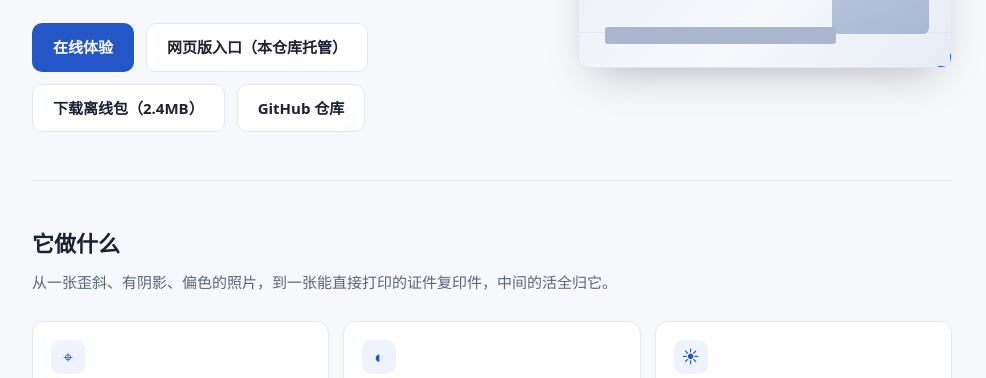
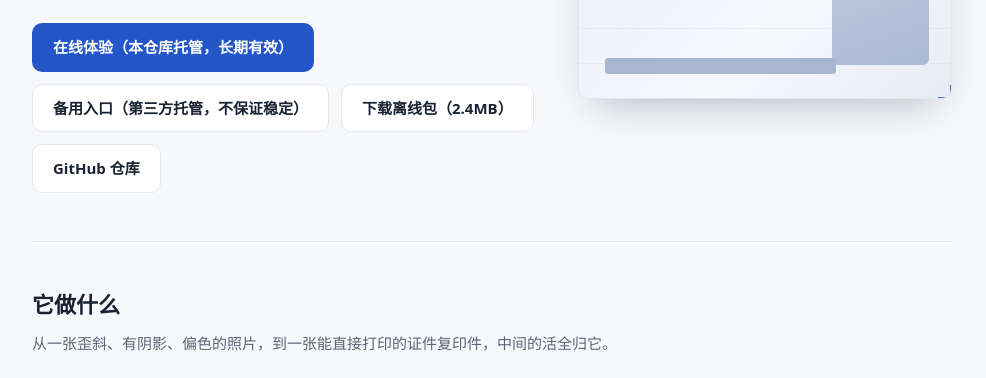
Before and after one commit to xuquen/sfzcopys, a plain HTML site: page index.html in a window 1280 px wide. Shown: the part 355-733 px from the top of the page, without its empty margins (148-1134 px from the left). Drawn offline with Linux system fonts and the light colour scheme.

Commit message:
docs: 主入口切换为 GitHub Pages 直跑；workbuddy 链接降级为备用（第三方托管不保证稳定）

```diff
--- a/index.html
+++ b/index.html
@@ -108,8 +108,8 @@
       <h1>拍照的身份证，<br>出来就是能打印的标准复印件</h1>
       <p class="lead">自动找卡、转正、白平衡、去阴影、底纹漂白，拼成 300dpi 精确 85.6×54mm 的 A4 版面，一键存 PDF / 图片 / 打印。全程在浏览器本地完成。</p>
       <div class="cta">
-        <a class="btn primary" href="https://idcard-score.app.workbuddy.host/?sharecode=6HC62RJLEW" rel="noopener">在线体验</a>
-        <a class="btn ghost" href="./site/index.html">网页版入口（本仓库托管）</a>
+        <a class="btn primary" href="./site/index.html" rel="noopener">在线体验（本仓库托管，长期有效）</a>
+        <a class="btn ghost" href="https://idcard-score.app.workbuddy.host/?sharecode=6HC62RJLEW" rel="noopener">备用入口（第三方托管，不保证稳定）</a>
         <a class="btn ghost" href="https://github.com/xuquen/sfzcopys/releases/download/v7.15/sfzcopys-site-v7.15.zip" rel="noopener">下载离线包（2.4MB）</a>
         <a class="btn ghost" href="https://github.com/xuquen/sfzcopys" rel="noopener">GitHub 仓库</a>
       </div>
@@ -175,7 +175,7 @@
 
   <section style="border-top:0;padding-top:0">
     <div class="cta">
-      <a class="btn primary" href="https://idcard-score.app.workbuddy.host/?sharecode=6HC62RJLEW" rel="noopener">立即在线体验</a>
+      <a class="btn primary" href="./site/index.html" rel="noopener">立即在线体验（本仓库托管）</a>
       <a class="btn ghost" href="https://github.com/xuquen/sfzcopys" rel="noopener">查看源码（MIT）</a>
     </div>
   </section>
```
Also changed, not shown: 1 other file.
